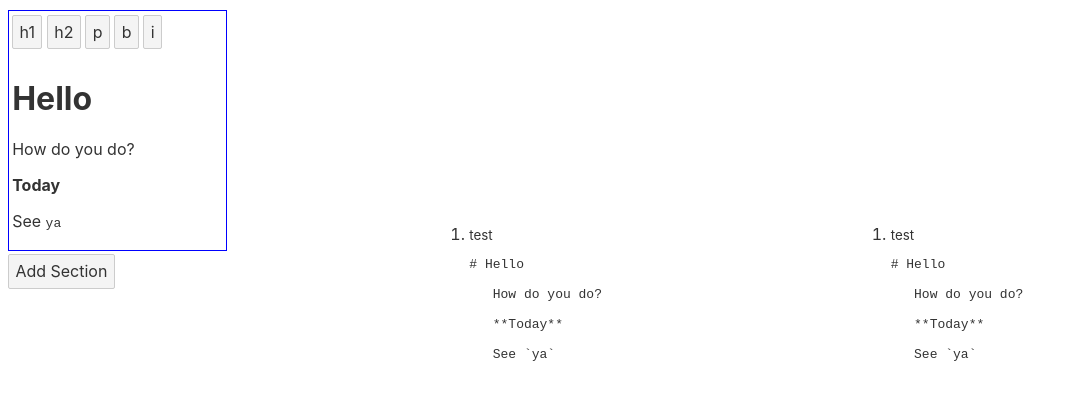
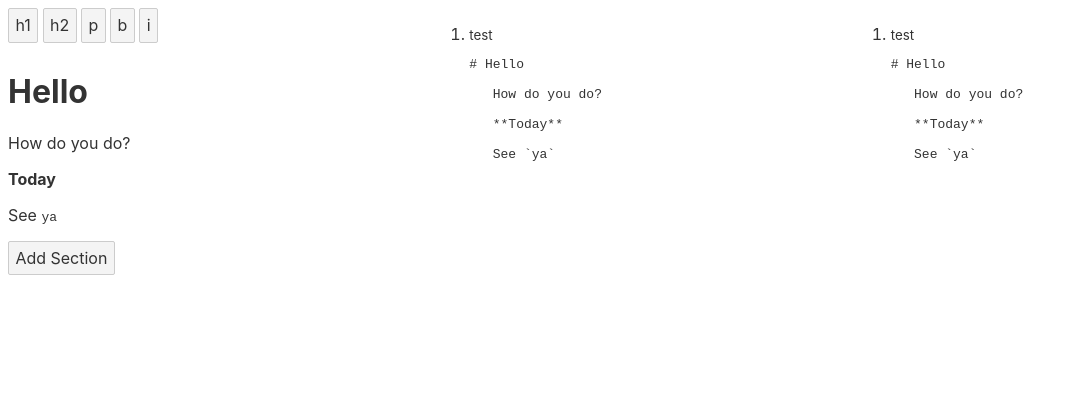
Before and after one commit to hbbio/svelte-md, a Svelte app: page / in a window 1280 px wide. Shown: the top 400 px of the page, without its empty margins (0-1078 px from the left). Built offline with nearby package versions, Linux system fonts and the light colour scheme.

Commit message:
cleanup: less css

```diff
--- a/src/App.svelte
+++ b/src/App.svelte
@@ -32,21 +32,14 @@
 
   .box1 {
     grid-column-start: 1;
-    grid-column-end: 2;
-    grid-row-start: 1;
-    grid-row-end: 3;
   }
 
   .box2 {
     grid-column-start: 2;
-    grid-row-start: 3;
-    grid-row-end: 5;
   }
 
   .box3 {
     grid-column-start: 3;
-    grid-row-start: 3;
-    grid-row-end: 5;
   }
 </style>
 
--- a/src/EditRich.svelte
+++ b/src/EditRich.svelte
@@ -22,15 +22,6 @@
   });
 </script>
 
-<style>
-  .component {
-    width: 50%;
-    padding: 0.2em;
-    border: 1px solid blue;
-    margin: 0.15em 0;
-  }
-</style>
-
 <div class="component">
   <button on:click={() => document.execCommand('formatBlock', false, 'h1')}>
     h1
```
